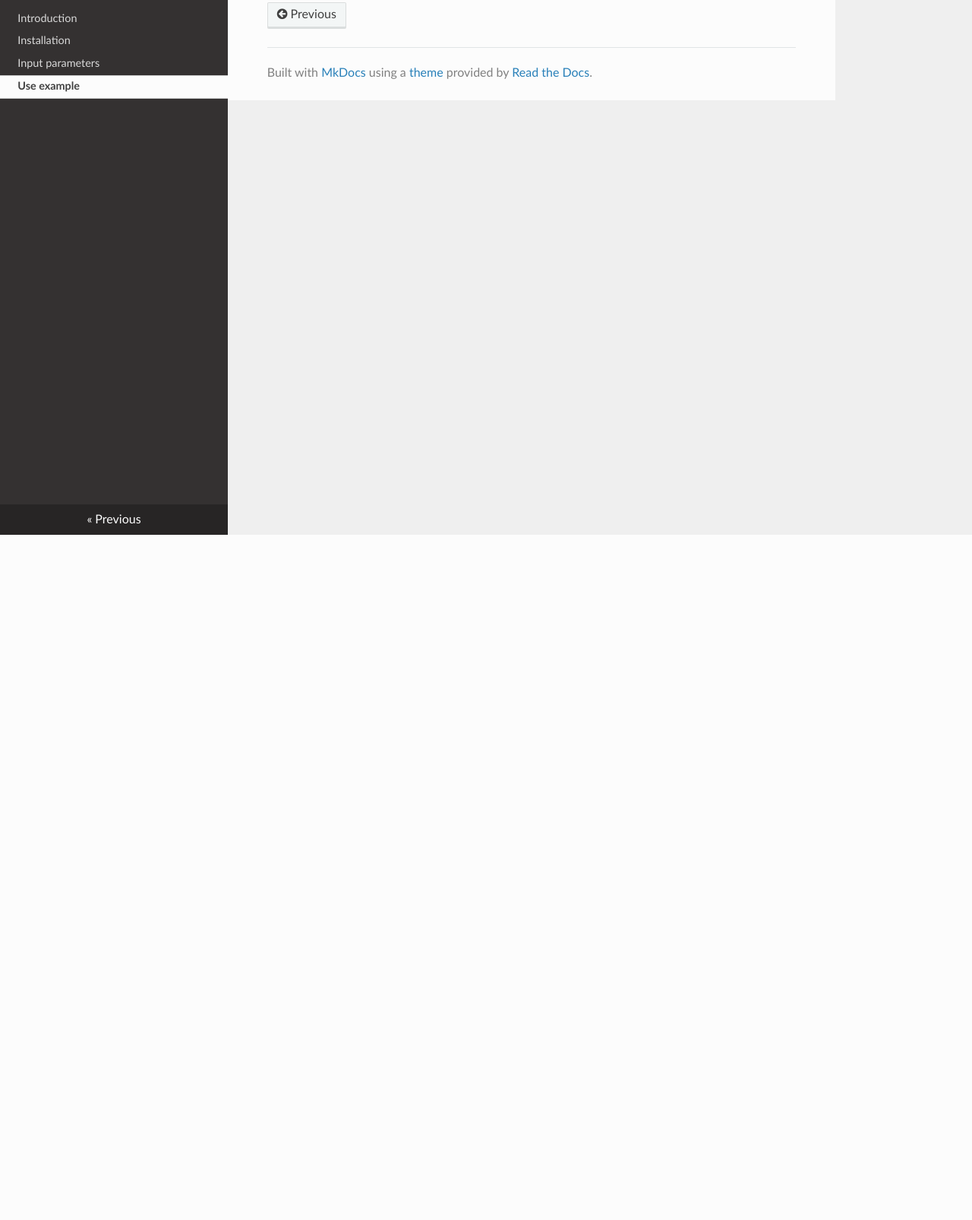
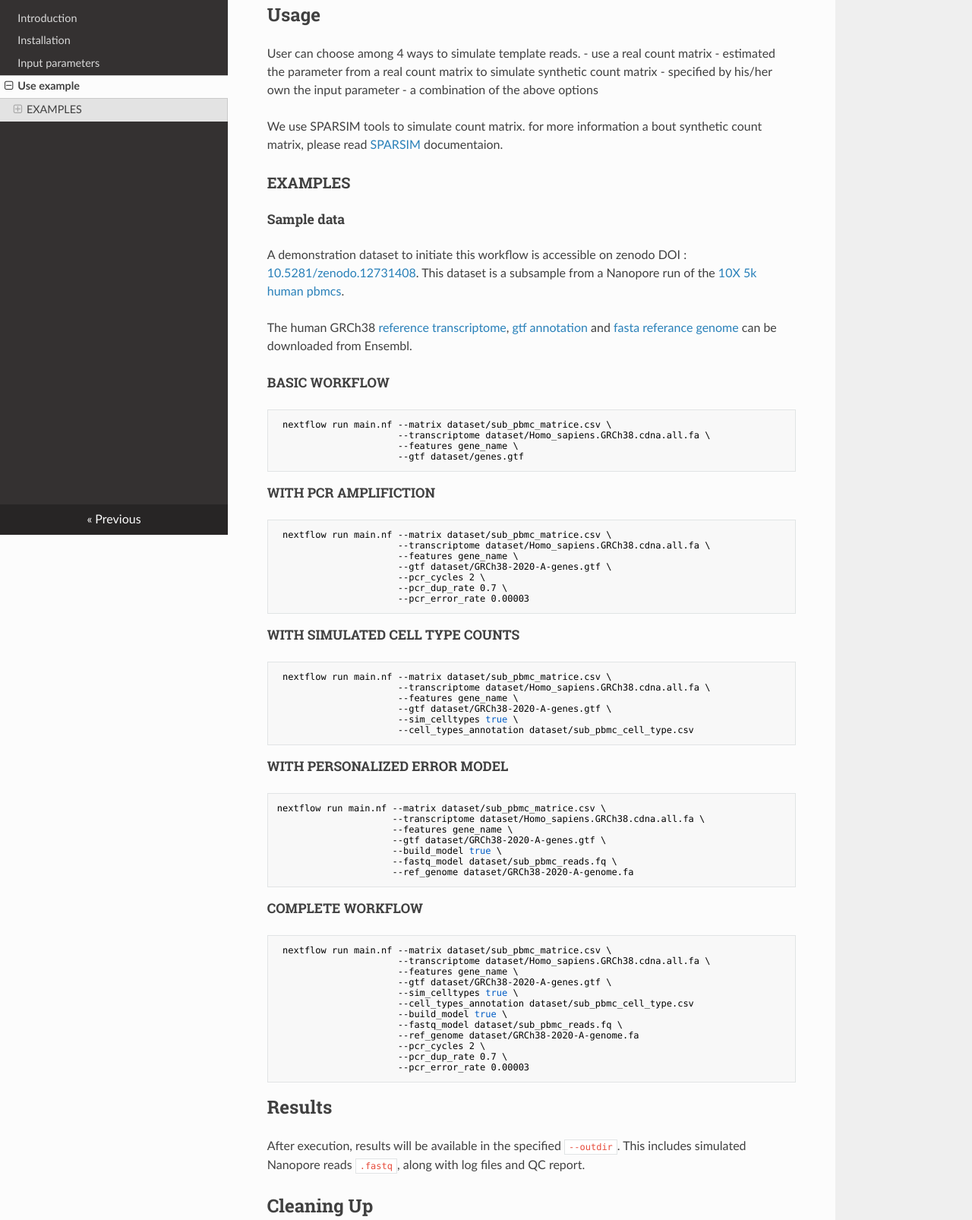
Before and after one commit to GenomiqueENS/AsaruSim, a plain HTML site: page docs/examples/index.html in a window 1280 px wide. Shown: the part 96-1702 px from the top of the page at 76% size. Before the commit the page ends 800 px from the top, so only its background shows below. Drawn offline with nearby package versions, Linux system fonts and the light colour scheme; some packages are replaced by stand-ins of ours.

Commit message:
UPDATE: update documentation web page

```diff
--- a/docs/examples/index.html
+++ b/docs/examples/index.html
@@ -53,6 +53,24 @@
               </ul>
               <ul class="current">
                 <li class="toctree-l1 current"><a class="reference internal current" href="#">Use example</a>
+    <ul class="current">
+    <li class="toctree-l2"><a class="reference internal" href="#examples">EXAMPLES</a>
+        <ul>
+    <li class="toctree-l3"><a class="reference internal" href="#sample-data">Sample data</a>
+    </li>
+    <li class="toctree-l3"><a class="reference internal" href="#basic-workflow">BASIC WORKFLOW</a>
+    </li>
+    <li class="toctree-l3"><a class="reference internal" href="#with-pcr-amplifiction">WITH PCR AMPLIFICTION</a>
+    </li>
+    <li class="toctree-l3"><a class="reference internal" href="#with-simulated-cell-type-counts">WITH SIMULATED CELL TYPE COUNTS</a>
+    </li>
+    <li class="toctree-l3"><a class="reference internal" href="#with-personalized-error-model">WITH PERSONALIZED ERROR MODEL</a>
+    </li>
+    <li class="toctree-l3"><a class="reference internal" href="#complete-workflow">COMPLETE WORKFLOW</a>
+    </li>
+        </ul>
+    </li>
+    </ul>
                 </li>
               </ul>
       </div>
@@ -78,7 +96,69 @@
           <div role="main" class="document" itemscope="itemscope" itemtype="http://schema.org/Article">
             <div class="section" itemprop="articleBody">
 
-
+                <h2 id="usage">Usage</h2>
+<p>User can choose among 4 ways to simulate template reads.
+- use a real count matrix
+- estimated the parameter from a real count matrix to simulate synthetic count matrix
+- specified by his/her own the input parameter
+- a combination of the above options</p>
+<p>We use SPARSIM tools to simulate count matrix. for more information a bout synthetic count matrix, please read <a href="https://gitlab.com/sysbiobig/sparsim/-/blob/master/vignettes/sparsim.Rmd?ref_type=heads#Sec_Input_parameter_estimated_from_data">SPARSIM</a> documentaion.</p>
+<h3 id="examples">EXAMPLES</h3>
+<h5 id="sample-data">Sample data</h5>
+<p>A demonstration dataset to initiate this workflow is accessible on zenodo DOI : <a href="https://zenodo.org/records/12731409">10.5281/zenodo.12731408</a>. This dataset is a subsample from a Nanopore run of the <a href="https://www.10xgenomics.com/datasets/5k-human-pbmcs-3-v3-1-chromium-controller-3-1-standard">10X 5k human pbmcs</a>.</p>
+<p>The human GRCh38 <a href="https://ftp.ensembl.org/pub/release-112/fasta/homo_sapiens/cdna/">reference transcriptome</a>, <a href="https://ftp.ensembl.org/pub/release-112/gtf/homo_sapiens/">gtf annotation</a> and <a href="https://ftp.ensembl.org/pub/release-112/fasta/homo_sapiens/dna/">fasta referance genome</a> can be downloaded from Ensembl.</p>
+<h5 id="basic-workflow">BASIC WORKFLOW</h5>
+<pre><code class="language-bash"> nextflow run main.nf --matrix dataset/sub_pbmc_matrice.csv \
+                      --transcriptome dataset/Homo_sapiens.GRCh38.cdna.all.fa \
+                      --features gene_name \
+                      --gtf dataset/genes.gtf
+</code></pre>
+<h5 id="with-pcr-amplifiction">WITH PCR AMPLIFICTION</h5>
+<pre><code class="language-bash"> nextflow run main.nf --matrix dataset/sub_pbmc_matrice.csv \
+                      --transcriptome dataset/Homo_sapiens.GRCh38.cdna.all.fa \
+                      --features gene_name \
+                      --gtf dataset/GRCh38-2020-A-genes.gtf \
+                      --pcr_cycles 2 \
+                      --pcr_dup_rate 0.7 \
+                      --pcr_error_rate 0.00003
+</code></pre>
+<h5 id="with-simulated-cell-type-counts">WITH SIMULATED CELL TYPE COUNTS</h5>
+<pre><code class="language-bash"> nextflow run main.nf --matrix dataset/sub_pbmc_matrice.csv \
+                      --transcriptome dataset/Homo_sapiens.GRCh38.cdna.all.fa \
+                      --features gene_name \
+                      --gtf dataset/GRCh38-2020-A-genes.gtf \
+                      --sim_celltypes true \
+                      --cell_types_annotation dataset/sub_pbmc_cell_type.csv
+</code></pre>
+<h5 id="with-personalized-error-model">WITH PERSONALIZED ERROR MODEL</h5>
+<pre><code class="language-bash">nextflow run main.nf --matrix dataset/sub_pbmc_matrice.csv \
+                     --transcriptome dataset/Homo_sapiens.GRCh38.cdna.all.fa \
+                     --features gene_name \
+                     --gtf dataset/GRCh38-2020-A-genes.gtf \
+                     --build_model true \
+                     --fastq_model dataset/sub_pbmc_reads.fq \
+                     --ref_genome dataset/GRCh38-2020-A-genome.fa
+</code></pre>
+<h5 id="complete-workflow">COMPLETE WORKFLOW</h5>
+<pre><code class="language-bash"> nextflow run main.nf --matrix dataset/sub_pbmc_matrice.csv \
+                      --transcriptome dataset/Homo_sapiens.GRCh38.cdna.all.fa \
+                      --features gene_name \
+                      --gtf dataset/GRCh38-2020-A-genes.gtf \
+                      --sim_celltypes true \
+                      --cell_types_annotation dataset/sub_pbmc_cell_type.csv
+                      --build_model true \
+                      --fastq_model dataset/sub_pbmc_reads.fq \
+                      --ref_genome dataset/GRCh38-2020-A-genome.fa
+                      --pcr_cycles 2 \
+                      --pcr_dup_rate 0.7 \
+                      --pcr_error_rate 0.00003
+</code></pre>
+<h2 id="results">Results</h2>
+<p>After execution, results will be available in the specified <code>--outdir</code>. This includes simulated Nanopore reads <code>.fastq</code>, along with log files and QC report.</p>
+<h2 id="cleaning-up">Cleaning Up</h2>
+<p>To clean up temporary files generated by Nextflow:</p>
+<pre><code class="language-bash">nextflow clean -f
+</code></pre>
 
             </div>
           </div><footer>
```
Also changed, not shown: docs/index.html (+1 -1 lines), docs/introduction/index.html (+4 -0 lines), docs/search/search_index.json (+1 -1 lines), docs/images/._schema.png, 1 other file.
